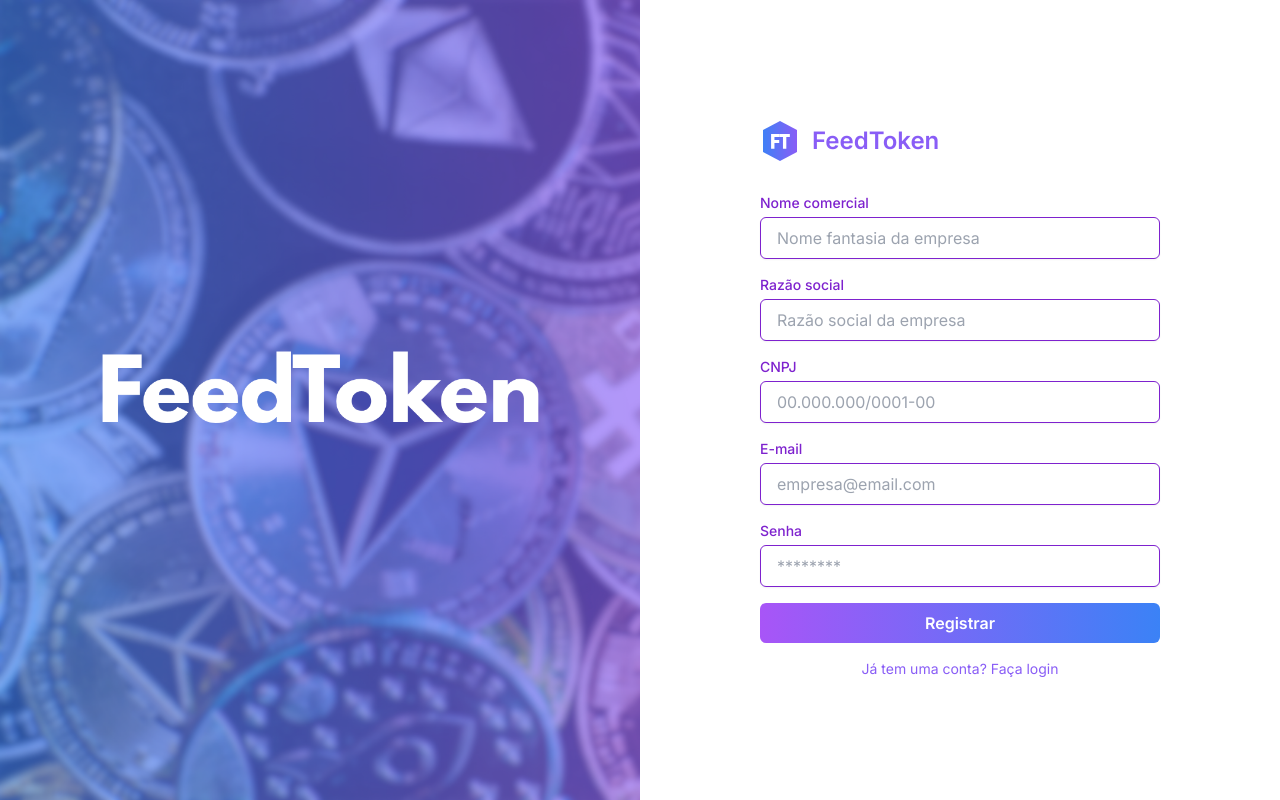
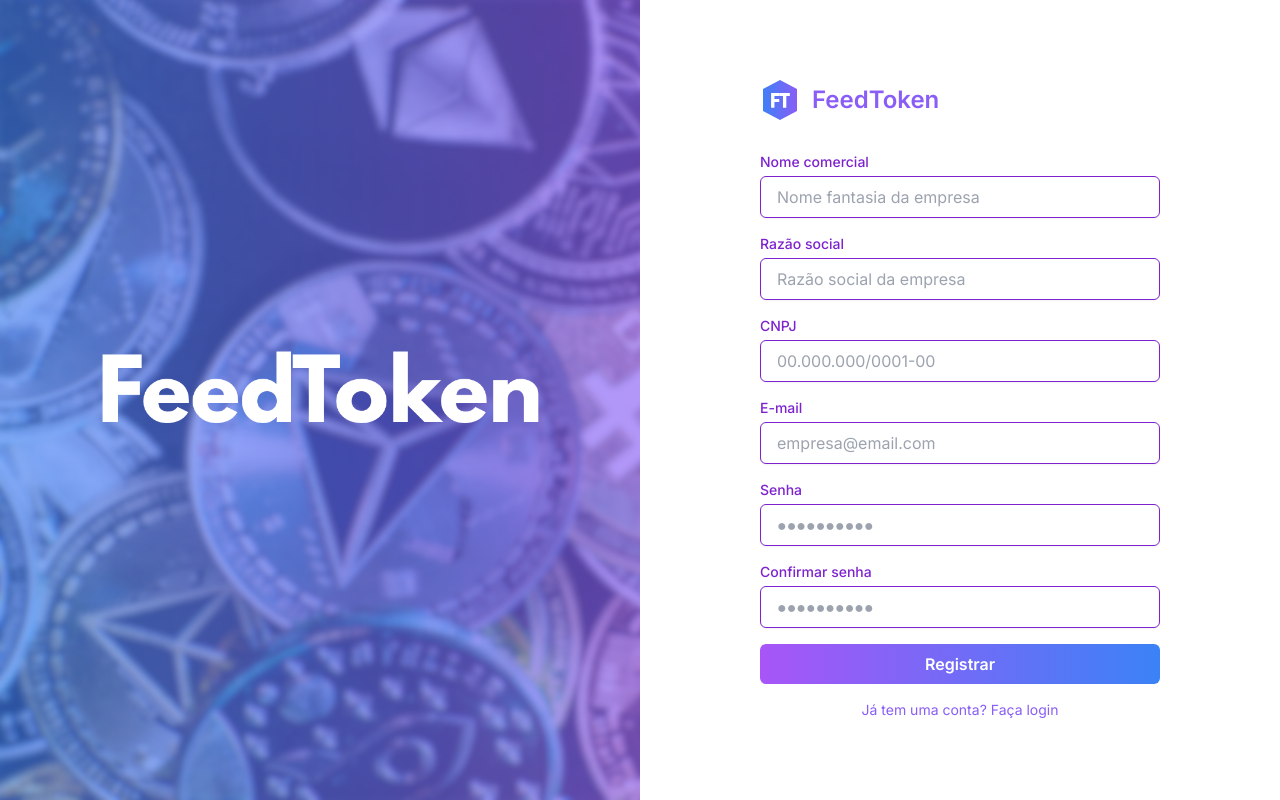
Before and after one commit to TransferoNovaIguacu/feedback-company-front, a Next.js app: page /auth/registroempresa in a window 1280 px wide. Built offline with nearby package versions, Linux system fonts and the light colour scheme.

Commit message:
feat: add password and confirm password fields to registration form

```diff
--- a/app/auth/registroempresa/page.tsx
+++ b/app/auth/registroempresa/page.tsx
@@ -114,7 +114,19 @@ export default function RegistroEmpresa() {
                 <input
                   type="password"
                   name="password"
-                  placeholder="********"
+                  placeholder="&#9679;&#9679;&#9679;&#9679;&#9679;&#9679;&#9679;&#9679;&#9679;&#9679;"
+                  className="mt-1 block w-full rounded-md border border-purple-700 shadow-sm focus:border-primary focus:ring-primary px-4 py-2"
+                />
+              </div>
+
+              <div>
+                <label className="block text-sm font-medium text-purple-700">
+                  Confirmar senha
+                </label>
+                <input
+                  type="password"
+                  name="confirmPassword"
+                  placeholder="&#9679;&#9679;&#9679;&#9679;&#9679;&#9679;&#9679;&#9679;&#9679;&#9679;"
                   className="mt-1 block w-full rounded-md border border-purple-700 shadow-sm focus:border-primary focus:ring-primary px-4 py-2"
                 />
               </div>
```
